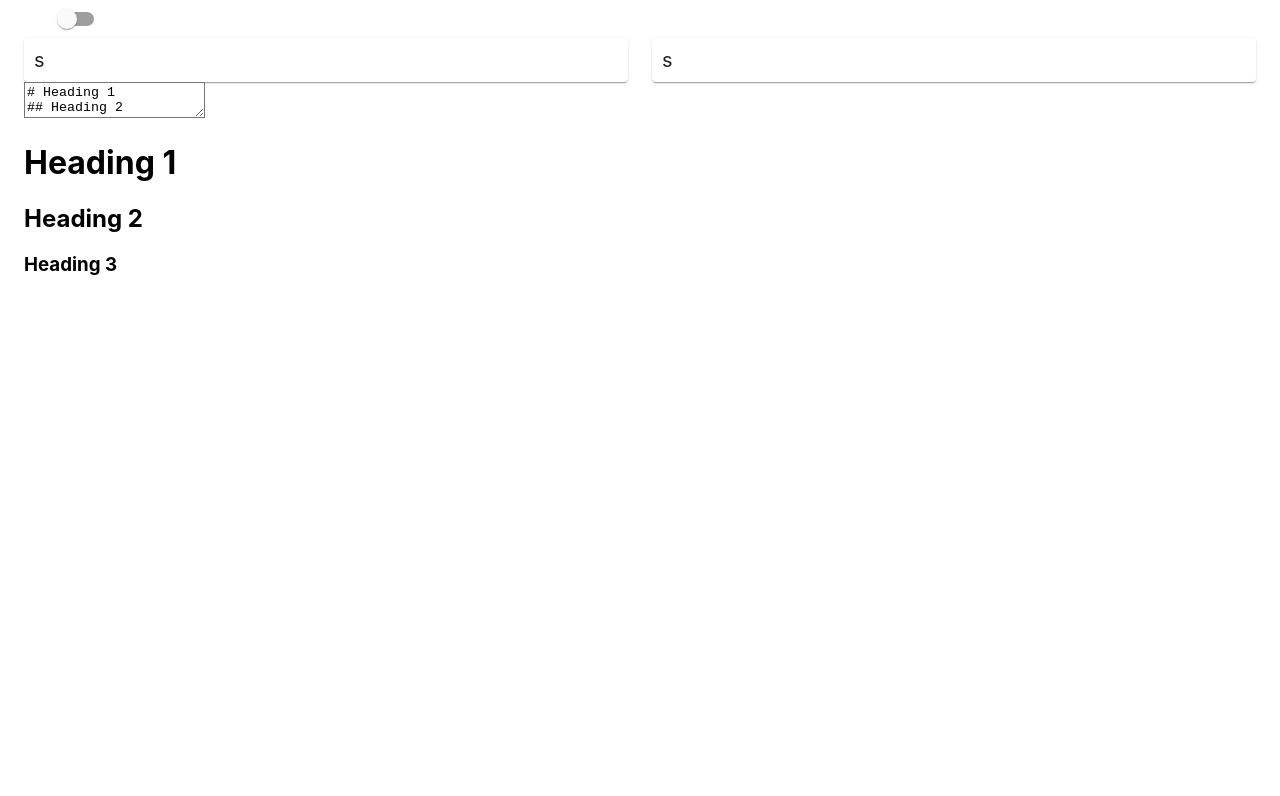
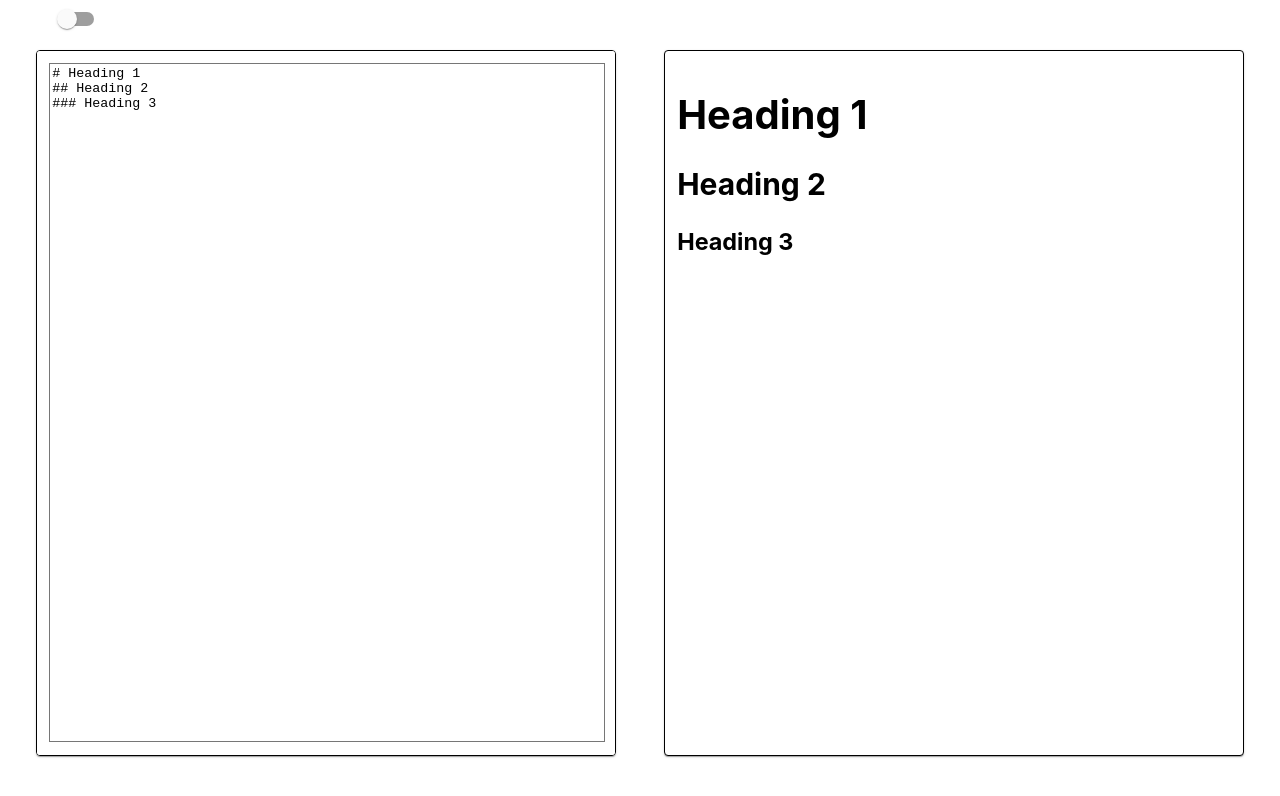
Before and after one commit to DonCastillo/markdown-previewer, a React (Create React App) app: page / in a window 1280 px wide. Shown: the top 796 px of the page. Built offline with nearby package versions, Linux system fonts and the light colour scheme.

Commit message:
addes style in the Markdown component

```diff
--- a/src/components/Markdown.js
+++ b/src/components/Markdown.js
@@ -1,16 +1,30 @@
-import React from 'react'
+import React from "react";
+import { makeStyles } from "@material-ui/core/styles";
+
+const useStyles = makeStyles({
+	textarea: {
+		display: "block",
+		height: "99%",
+		width: "99.30%",
+		resize: "none",
+		"&::focus": {
+			outline: 0,
+			backgroundColor: "orange",
+		},
+	},
+});
 
 const Markdown = (props) => {
-    return (
-        <div className="container" id="markdown">
-            {/* Markdown */}
-            <textarea
-                style={props.style}
-                onChange={props.change}
-                value={props.children}>
-            </textarea>
-        </div>
-    )
-}
+	const classes = useStyles();
+	console.log(classes);
+	return (
+		<textarea
+			className={classes.textarea}
+			style={props.style}
+			onChange={props.change}
+			value={props.children}
+		></textarea>
+	);
+};
 
 export default Markdown;
--- a/src/containers/App.js
+++ b/src/containers/App.js
@@ -26,9 +26,18 @@ const styles = (theme) => ({
 	paper: {
 		backgroundColor: "",
 		fontSize: 20,
-		padding: 10,
+		padding: "2%",
+		margin: "2%",
+		height: "85vh",
+		border:"1px solid black",
+		overflowY: "auto",
+		position: "relative"
 	},
 });
+
+
+
+
 class App extends React.Component {
 	constructor(props) {
 		super(props);
@@ -89,22 +98,29 @@ class App extends React.Component {
 
 				<Grid container spacing={3}>
 					<Grid item xs={12} md={6}>
-						<Paper className={classes.paper}>s</Paper>
+						<Paper
+							className={classes.paper}
+							style={this.state.theme}
+						>
+							<Markdown
+								change={this.changeHandler}
+								style={this.state.theme}
+							>
+								{this.state.markdown}
+							</Markdown>
+						</Paper>
 					</Grid>
 					<Grid item xs={12} md={6}>
-						<Paper className={classes.paper}>s</Paper>
+						<Paper
+							className={classes.paper}
+							style={this.state.theme}
+						>
+							<Html></Html>
+						</Paper>
 					</Grid>
 				</Grid>
 
-				<div id="parent-container">
-					<Markdown
-						change={this.changeHandler}
-						style={this.state.theme}
-					>
-						{this.state.markdown}
-					</Markdown>
-					<Html></Html>
-				</div>
+				<div id="parent-container"></div>
 			</Container>
 		);
 	}
```
